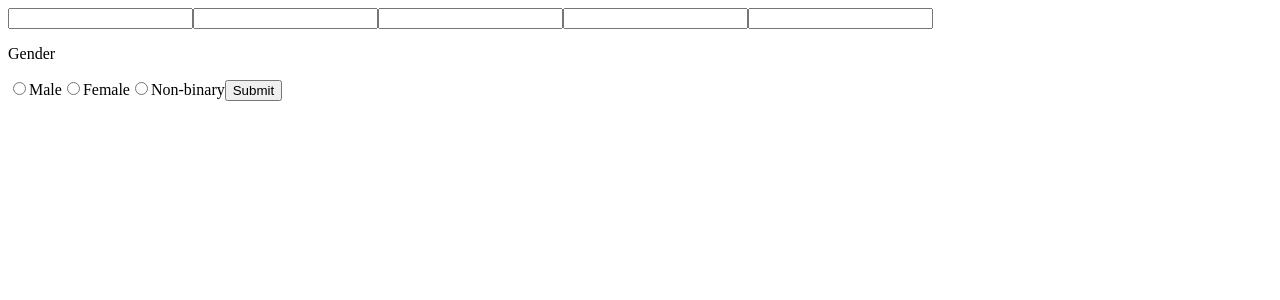
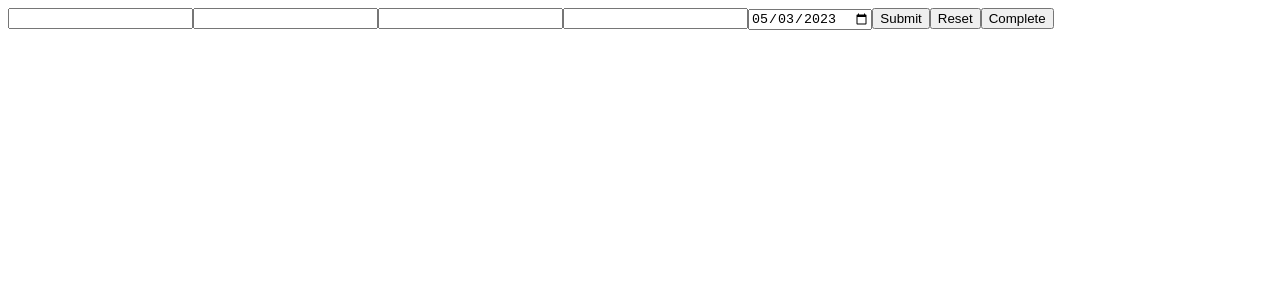
Before and after one commit to freshcodeAlice/fm-2023-react-welcome, a React (Create React App) app: page / in a window 1280 px wide. Shown: the top 300 px of the page. Built offline with nearby package versions, Linux system fonts and the light colour scheme.

Commit message:
autocomplete task resolve

```diff
--- a/src/components/SignForm/index.js
+++ b/src/components/SignForm/index.js
@@ -1,5 +1,6 @@
-import React, { useState, useReducer } from 'react';
+import React, { useState, useEffect, useReducer } from 'react';
 import Spinner from '../Spinner';
+import {format} from 'date-fns';
 
 
 /* Редьюсер - ЧИСТА ФУНКЦІЯ
@@ -9,25 +10,67 @@ import Spinner from '../Spinner';
 (НІКОЛИ НЕ РОБИМО ЗАПИТІВ НА СЕРВЕР)
 */
 
+
+/*
+Зробити компоненту з 5 інпутами,
+кнопкною відправки
+кнопкою скидання форми (ресет), яка має очистити всі поля
+кнопкою, яка підвантажує дані з json-файлика
+
+*/
+const initialState = {
+    firstName: '',
+    lastName: '',
+    email: '',
+    password: '',
+    birthday: new Date(),
+    isFetching: false,
+    error: null
+}
+
+
 function reducer(state, action) {
     switch (action.type) {
         case 'firstName':
         case 'lastName':
         case 'email':
-        case 'password':
-        case 'birthday':
-        case 'gender': {
+        case 'password': {
             return {
                 ...state,
                 [action.type]: action.value
             }
         }
-        case 'FORM SUBMITTED': {
+        case 'birthday':{
             return {
                 ...state,
-                 isFetching: true
+                birthday: new Date(action.value)
             }
         }
+        case 'RESET_FORM': {
+            return {...initialState}
+        }
+        case 'AUTOCOMPLETE_REQUEST' : {
+            return {
+                ...state,
+                isFetching: true
+            }
+        }
+        case 'AUTOCOMPLETE_SUCCESS' : {
+            return {
+                ...state,
+                ...action.value,
+                birthday: new Date(action.value.birthday),
+                isFetching: false,
+            }
+        }
+        case 'AUTOCOMPLETE_ERROR' : {
+            return {
+                ...state,
+                isFetching: false,
+                error: action.error
+            }
+        }
+
         default:
             return state;
     }
@@ -37,15 +80,26 @@ function reducer(state, action) {
 }
 
 const Index = () => {
-    const [state, dispatch] = useReducer(reducer, {
-        firstName: '',
-        lastName: '',
-        email: '',
-        password: '',
-        birthday: '',
-        gender: '',
-        isFetching: false
-    });
+    const [state, dispatch] = useReducer(reducer, initialState);
+
+    useEffect(() => {
+       if(state.isFetching) {
+        fetch('/userData.json')
+        .then(res => res.json())
+        .then(data => {
+           dispatch({
+            type: 'AUTOCOMPLETE_SUCCESS',
+            value: data
+           })
+        })
+        .catch(error => {
+            dispatch({
+                type: 'AUTOCOMPLETE_ERROR',
+                error
+            })
+        })
+       }
+    }, [state.isFetching]);
 
 
     const changeHandler = ({ target: { name, value } }) => {
@@ -58,35 +112,40 @@ const Index = () => {
 
     const submitHandler = (event) => {
         event.preventDefault();
+       console.log(state);
+    }
+
+    const resetForm = (event) => {
+        event.preventDefault()
         dispatch({
-            type: 'FORM SUBMITTED'
+            type: 'RESET_FORM'
+        })
+    }
+
+    const autocomplete = (event) => {
+        event.preventDefault();
+        dispatch({
+            type: 'AUTOCOMPLETE_REQUEST'
         })
     }
 
 
-
-    const { firstName, lastName, email, password, birthday, isFetching } = state;
+    const { firstName, lastName, email, password, birthday, isFetching, error } = state;
     return (
         <form>
             {isFetching && <Spinner />}
+            {error && <div>Ops, autocomplete failed</div>}
             <input name="firstName" value={firstName} onChange={changeHandler} />
             <input name="lastName" value={lastName} onChange={changeHandler} />
             <input name="email" value={email} onChange={changeHandler} />
             <input name="password" type="password" value={password} onChange={changeHandler} />
-            <input name="birthday" value={birthday} onChange={changeHandler} />
-            <p>Gender</p>
-            <label><input name="gender" type="radio" onChange={changeHandler} value="Male" />Male</label>
-            <label><input name="gender" type="radio" onChange={changeHandler} value="Female" />Female</label>
-            <label><input name="gender" type="radio" onChange={changeHandler} value="Non-binary" />Non-binary</label>
+            <input name="birthday" type="date" value={format(birthday, "yyyy-MM-dd")} onChange={changeHandler} />
+
             <button onClick={submitHandler}>Submit</button>
+            <button onClick={resetForm}>Reset</button>
+            <button onClick={autocomplete}>Complete</button>
         </form>
     );
 }
 
 export default Index;
-
-
-/*
-useReducer
-
-*/
```
Also changed, not shown: public/userData.json (added, +7 -0 lines).
